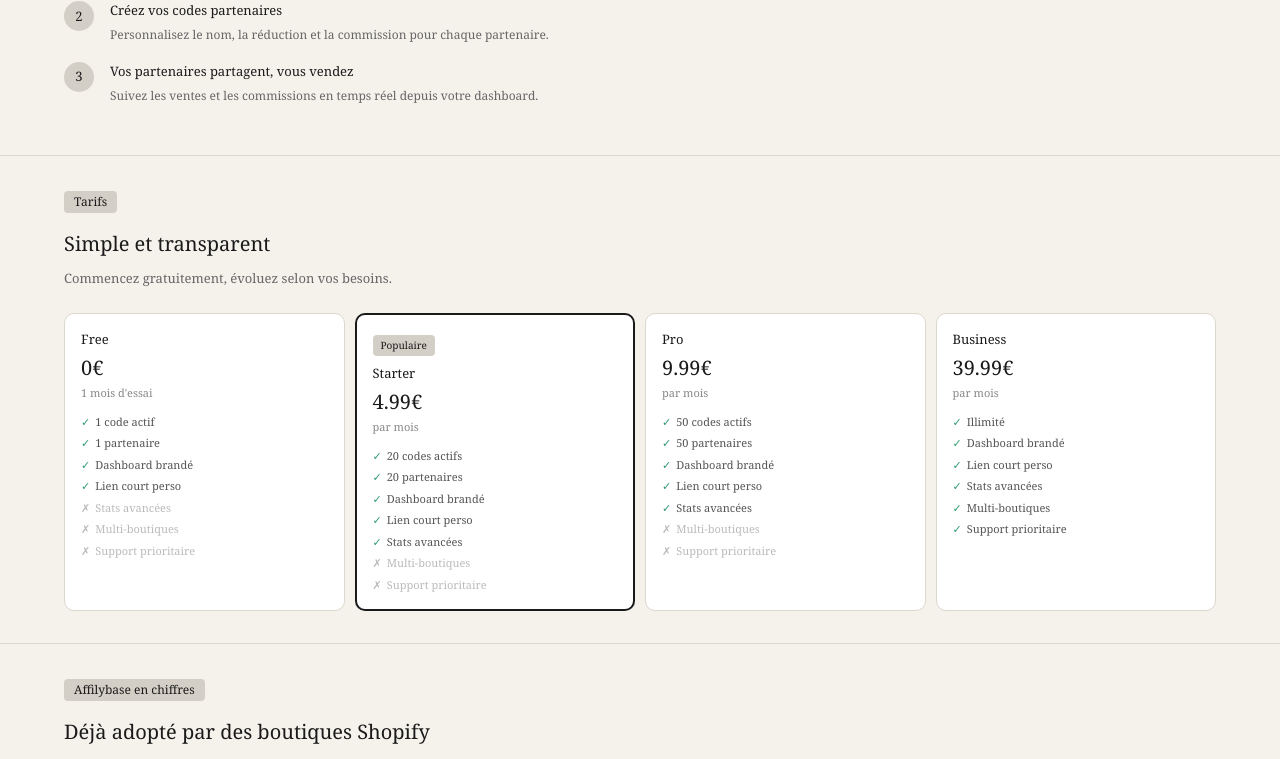
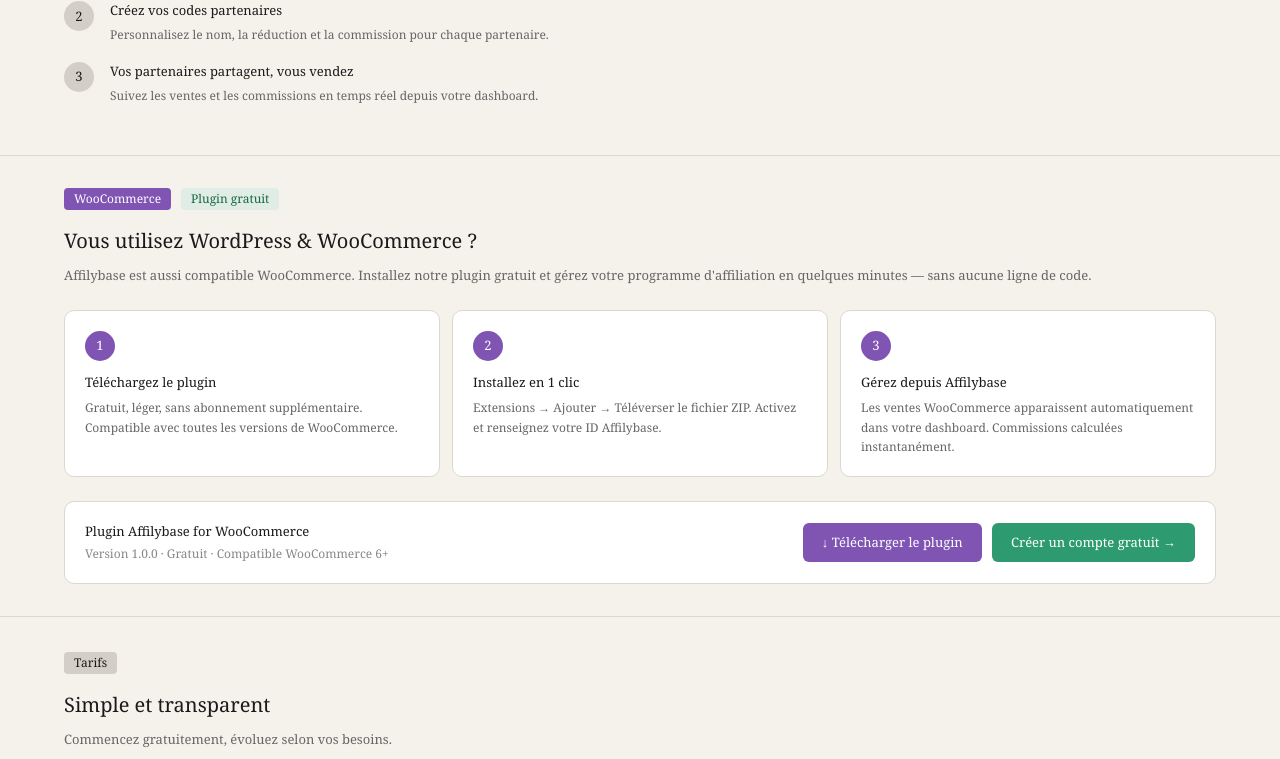
Before and after one commit to ukpt/affilybase, a Next.js app: page /landing in a window 1280 px wide. Shown: the part 1990-2749 px from the top of the page. Built offline with nearby package versions, Linux system fonts and the light colour scheme.

Commit message:
add woocommerce section landing page

```diff
--- a/app/landing/page.tsx
+++ b/app/landing/page.tsx
@@ -44,9 +44,9 @@
 
       {/* HERO */}
       <div className="hero-pad">
-        <span style={{ display: 'inline-block', background: '#e0ede7', color: '#1a6645', fontSize: '12px', padding: '4px 14px', borderRadius: '20px', marginBottom: '1.2rem' }}>Compatible Shopify</span>
+        <span style={{ display: 'inline-block', background: '#e0ede7', color: '#1a6645', fontSize: '12px', padding: '4px 14px', borderRadius: '20px', marginBottom: '1.2rem' }}>Compatible Shopify & WooCommerce</span>
         <h1 style={{ fontSize: '30px', fontWeight: 400, lineHeight: 1.4, marginBottom: '1rem' }}>
-          Boostez vos ventes Shopify<br />avec vos <span style={{ background: '#d4cfc6', padding: '2px 10px', borderRadius: '4px' }}>Partenaires</span>
+          Boostez vos ventes<br />avec vos <span style={{ background: '#d4cfc6', padding: '2px 10px', borderRadius: '4px' }}>Partenaires</span>
         </h1>
         <p style={{ fontSize: '14px', color: '#555', lineHeight: 1.8, maxWidth: '700px', margin: '0 auto 2rem' }}>
           Collaborez avec des créateurs, des boutiques partenaires ou vos clients — ils recommandent, vous gagnez en visibilité, vous vendez, ils touchent une commission. Tout le monde gagne.
@@ -234,6 +234,46 @@
         ))}
       </div>
 
+      {/* WOOCOMMERCE */}
+      <hr style={{ border: 'none', borderTop: '0.5px solid #ddd8ce' }} />
+      <div className="landing-pad">
+        <div style={{ display: 'flex', alignItems: 'center', gap: '10px', marginBottom: '1rem' }}>
+          <span style={{ display: 'inline-block', background: '#7F54B3', color: '#fff', padding: '2px 10px', borderRadius: '4px', fontSize: '12px', fontWeight: 500 }}>WooCommerce</span>
+          <span style={{ display: 'inline-block', background: '#e0ede7', color: '#1a6645', padding: '2px 10px', borderRadius: '4px', fontSize: '12px', fontWeight: 500 }}>Plugin gratuit</span>
+        </div>
+        <h2 style={{ fontSize: '20px', fontWeight: 400, marginBottom: '0.5rem' }}>Vous utilisez WordPress & WooCommerce ?</h2>
+        <p style={{ fontSize: '13px', color: '#666', lineHeight: 1.7, marginBottom: '1.5rem' }}>Affilybase est aussi compatible WooCommerce. Installez notre plugin gratuit et gérez votre programme d'affiliation en quelques minutes — sans aucune ligne de code.</p>
+
+        <div className="grid-3" style={{ marginBottom: '1.5rem' }}>
+          {[
+            { num: '1', title: 'Téléchargez le plugin', desc: 'Gratuit, léger, sans abonnement supplémentaire. Compatible avec toutes les versions de WooCommerce.' },
+            { num: '2', title: 'Installez en 1 clic', desc: 'Extensions → Ajouter → Téléverser le fichier ZIP. Activez et renseignez votre ID Affilybase.' },
+            { num: '3', title: 'Gérez depuis Affilybase', desc: 'Les ventes WooCommerce apparaissent automatiquement dans votre dashboard. Commissions calculées instantanément.' },
+          ].map(({ num, title, desc }, i) => (
+            <div key={i} style={{ background: '#fff', border: '0.5px solid #ddd8ce', borderRadius: '10px', padding: '1.25rem' }}>
+              <div style={{ width: '30px', height: '30px', borderRadius: '50%', background: '#7F54B3', color: '#fff', fontSize: '13px', fontWeight: 500, display: 'flex', alignItems: 'center', justifyContent: 'center', marginBottom: '12px' }}>{num}</div>
+              <h3 style={{ fontSize: '13px', fontWeight: 500, marginBottom: '6px' }}>{title}</h3>
+              <p style={{ fontSize: '12px', color: '#666', lineHeight: 1.6 }}>{desc}</p>
+            </div>
+          ))}
+        </div>
+
+        <div style={{ background: '#fff', border: '0.5px solid #ddd8ce', borderRadius: '10px', padding: '1.25rem', display: 'flex', alignItems: 'center', justifyContent: 'space-between', flexWrap: 'wrap', gap: '16px' }}>
+          <div>
+            <div style={{ fontSize: '13px', fontWeight: 500, marginBottom: '4px' }}>Plugin Affilybase for WooCommerce</div>
+            <div style={{ fontSize: '12px', color: '#888' }}>Version 1.0.0 · Gratuit · Compatible WooCommerce 6+</div>
+          </div>
+          <div style={{ display: 'flex', gap: '10px', flexWrap: 'wrap' }}>
+            <a href="/affilybase-woocommerce.zip" download style={{ background: '#7F54B3', color: '#fff', borderRadius: '6px', padding: '0.6rem 1.2rem', fontSize: '13px', fontWeight: 500, textDecoration: 'none', display: 'flex', alignItems: 'center', gap: '6px' }}>
+              ↓ Télécharger le plugin
+            </a>
+            <a href="/login" style={{ background: '#2D9B6F', color: '#fff', borderRadius: '6px', padding: '0.6rem 1.2rem', fontSize: '13px', fontWeight: 500, textDecoration: 'none' }}>
+              Créer un compte gratuit →
+            </a>
+          </div>
+        </div>
+      </div>
+
       {/* TARIFS */}
       <hr style={{ border: 'none', borderTop: '0.5px solid #ddd8ce' }} />
       <div className="landing-pad">
@@ -313,6 +353,7 @@
         <div style={{ display: 'flex', flexDirection: 'column', gap: '10px' }}>
           {[
             ['Est-ce compatible avec toutes les boutiques Shopify ?', "Oui, Affilybase est compatible avec toutes les boutiques Shopify. L'installation prend moins de 5 minutes, sans aucune ligne de code."],
+            ['Est-ce compatible avec WooCommerce ?', "Oui ! Téléchargez notre plugin gratuit et installez-le en quelques clics sur votre site WordPress. Les ventes sont trackées automatiquement."],
             ['Comment est-ce que je paye mes partenaires ?', "Affilybase calcule automatiquement les commissions dues. Au moment du versement, vous choisissez librement votre méthode : virement, PayPal, Lydia ou autre. Vous gardez le contrôle total."],
             ['Mes partenaires peuvent-ils voir leurs commissions en temps réel ?', "Oui. Chaque partenaire a son propre dashboard avec ses ventes, clics et commissions en temps réel."],
             ['Puis-je changer de plan à tout moment ?', "Oui, sans engagement ni pénalité. Aucune carte bancaire requise pour l'essai gratuit."],
@@ -328,8 +369,11 @@
       {/* CTA */}
       <div className="landing-pad" style={{ textAlign: 'center', borderTop: '0.5px solid #ddd8ce' }}>
         <h2 style={{ fontSize: '24px', fontWeight: 400, marginBottom: '0.75rem' }}>Prêt à <span style={{ background: '#d4cfc6', padding: '2px 10px', borderRadius: '4px' }}>booster vos ventes</span> ?</h2>
-        <p style={{ fontSize: '13px', color: '#666', marginBottom: '1.5rem' }}>Rejoignez les boutiques Shopify qui utilisent Affilybase pour vendre plus.</p>
-        <a href="/login" style={{ background: '#2D9B6F', color: '#fff', borderRadius: '6px', padding: '0.85rem 1.75rem', fontSize: '14px', fontWeight: 500, textDecoration: 'none' }}>Commencer gratuitement — sans engagement</a>
+        <p style={{ fontSize: '13px', color: '#666', marginBottom: '1.5rem' }}>Rejoignez les boutiques Shopify et WooCommerce qui utilisent Affilybase pour vendre plus.</p>
+        <div style={{ display: 'flex', gap: '12px', justifyContent: 'center', flexWrap: 'wrap' }}>
+          <a href="/login" style={{ background: '#2D9B6F', color: '#fff', borderRadius: '6px', padding: '0.85rem 1.75rem', fontSize: '14px', fontWeight: 500, textDecoration: 'none' }}>Commencer gratuitement — sans engagement</a>
+          <a href="/affilybase-woocommerce.zip" download style={{ background: '#7F54B3', color: '#fff', borderRadius: '6px', padding: '0.85rem 1.75rem', fontSize: '14px', fontWeight: 500, textDecoration: 'none' }}>↓ Plugin WooCommerce</a>
+        </div>
       </div>
 
       {/* FOOTER */}
```
